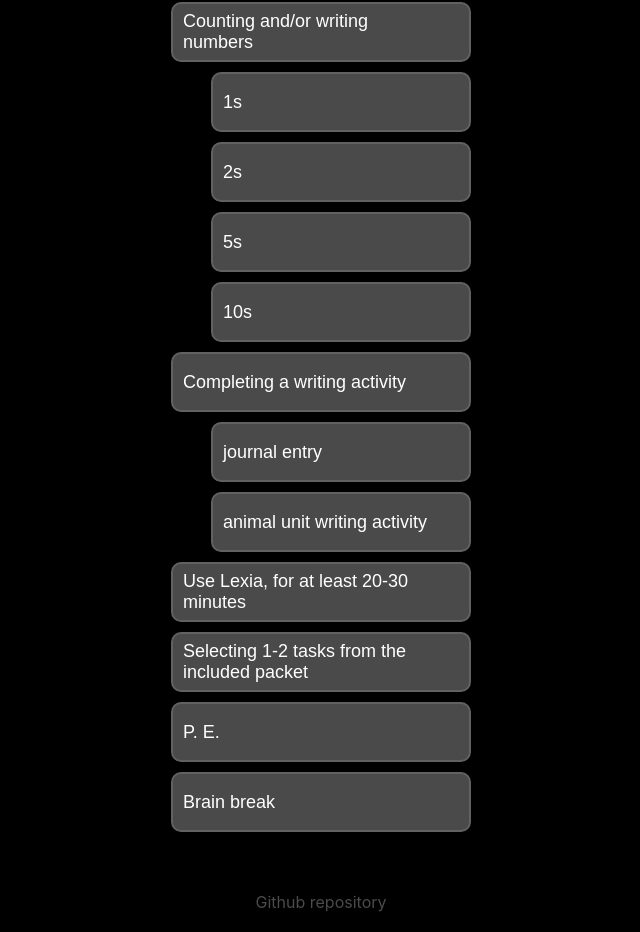
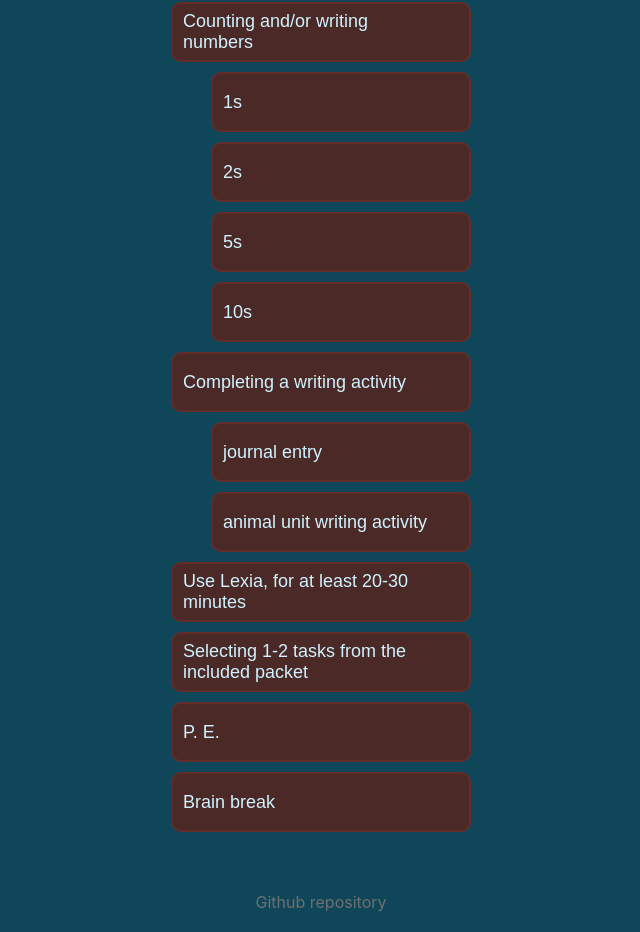
Before and after one commit to pungprakearti/distance-learning, a React (Create React App) app: page / in a window 1280 px wide. Shown: the part 648-1580 px from the top of the page, without its empty margins (319-959 px from the left). Built offline with nearby package versions, Linux system fonts and the light colour scheme.

Commit message:
Tweak colors

```diff
--- a/src/App.scss
+++ b/src/App.scss
@@ -5,12 +5,12 @@
   &Link {
     display: inline;
     text-decoration: none;
-    color: rgb(75, 75, 75);
+    color: #707070;
     transition: all 0.25s ease;
 
     &:hover,
     &:focus {
-      color: gray
+      color: #a0a0a0
     }
   }
 }
--- a/src/Task.js
+++ b/src/Task.js
@@ -6,10 +6,10 @@ const Task = ({ title, duration, taskNum, handleClick }) => {
   if(duration === 0) {
     cName = 'color__current'
     duration = ':)'
-  } else if(duration >= 12) {
+  } else if(duration >= 24) {
     cName = 'color__long'
     duration = `${duration}h`
-  } else if(duration >= 4) {
+  } else if((duration >= 8) && (duration < 24)) {
     cName = 'color__medium'
     duration = `${duration}h`
   } else if(!duration) {
--- a/src/distanceLearning.scss
+++ b/src/distanceLearning.scss
@@ -1,3 +1,11 @@
+$color-current: #b67300;
+$color-medium: #a0300d;
+$color-long: #791313;
+$color-border-current: #f49e0b;
+$color-border-medium: #df3400;
+$color-border-long: #9f0000;
+$color-text: #d0f3ff;
+
 .DL-tasks {
   max-width: 300px;
   padding: 0;
@@ -14,9 +22,9 @@
     width: 100%;
     height: 60px;
     font-size: 18px;
-    color: white;
-    background-color: rgb(74, 74, 74);
-    border: 2px solid rgb(97, 97, 97);
+    color: $color-text;
+    background-color: #4a2927;
+    border: 2px solid #632c28;
     border-radius: 10px;
     padding: 0 10px;
     margin-bottom: 10px;
@@ -28,21 +36,21 @@
 
     &.color {
       &__current {
-        background-color: rgb(0, 128, 83);
-        border-color: rgb(0, 208, 135);
-        box-shadow: 0 0 20px rgb(0, 208, 135);
+        background-color: $color-current;
+        border-color: $color-border-current;
+        box-shadow: 0 0 20px $color-border-current;
       }
 
       &__medium {
-        background-color: rgb(191, 121, 0);
-        border-color: rgb(255, 162, 0);
-        box-shadow: 0 0 10px rgb(255, 162, 0);
+        background-color: $color-medium;
+        border-color: $color-border-medium;
+        box-shadow: 0 0 10px $color-border-medium;
       }
 
       &__long {
-        background-color: rgb(187, 50, 0);
-        border-color: rgb(255, 68, 0);
-        box-shadow: 0 0 5px rgb(255, 68, 0);
+        background-color: $color-long;
+        border-color: $color-border-long;
+        box-shadow: 0 0 5px $color-border-long;
       }
     }
 
--- a/src/index.css
+++ b/src/index.css
@@ -5,7 +5,7 @@ body {
     sans-serif;
   -webkit-font-smoothing: antialiased;
   -moz-osx-font-smoothing: grayscale;
-  background-color: black;
+  background-color: #10465a;
 }
 
 code {
```
